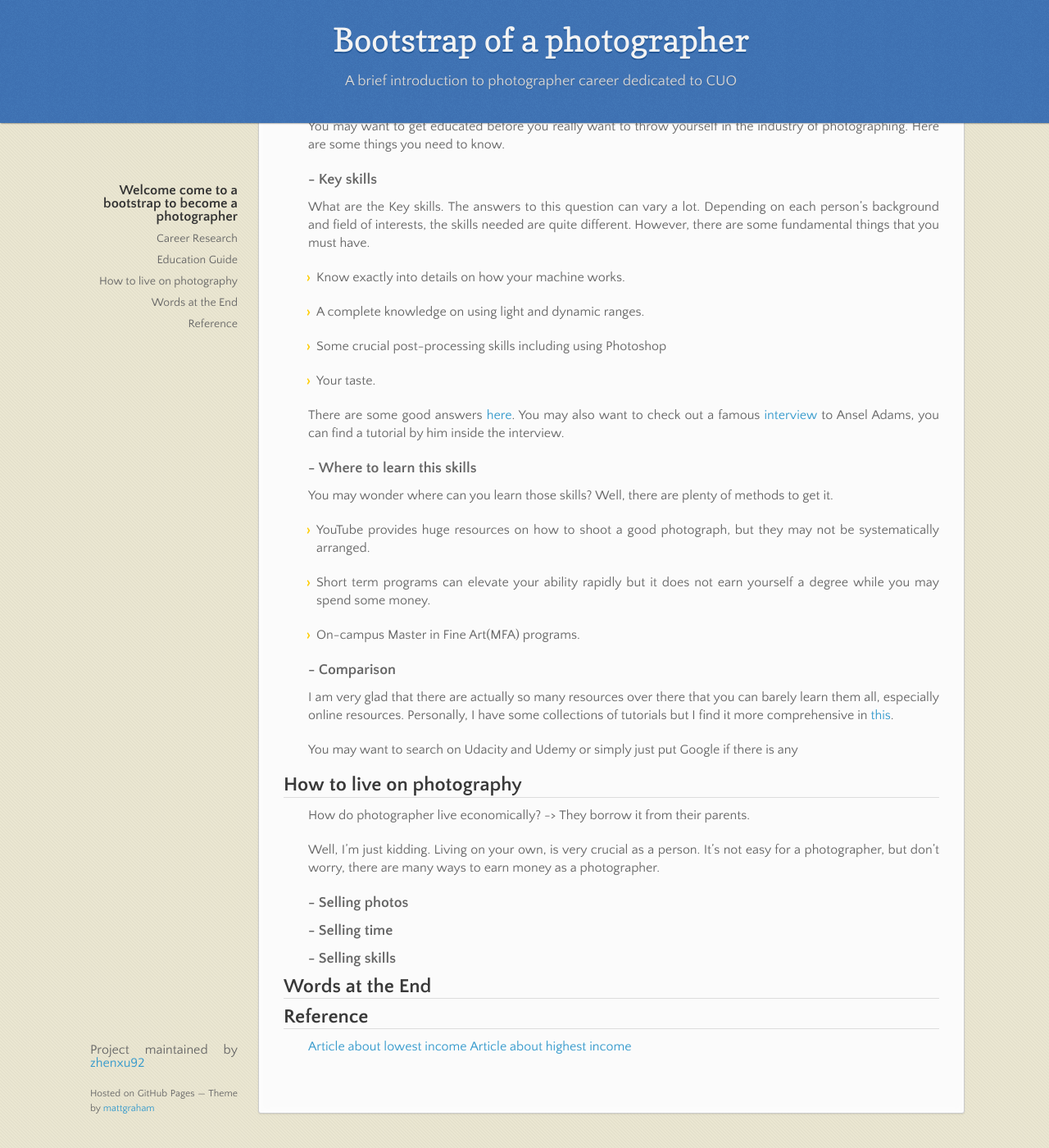
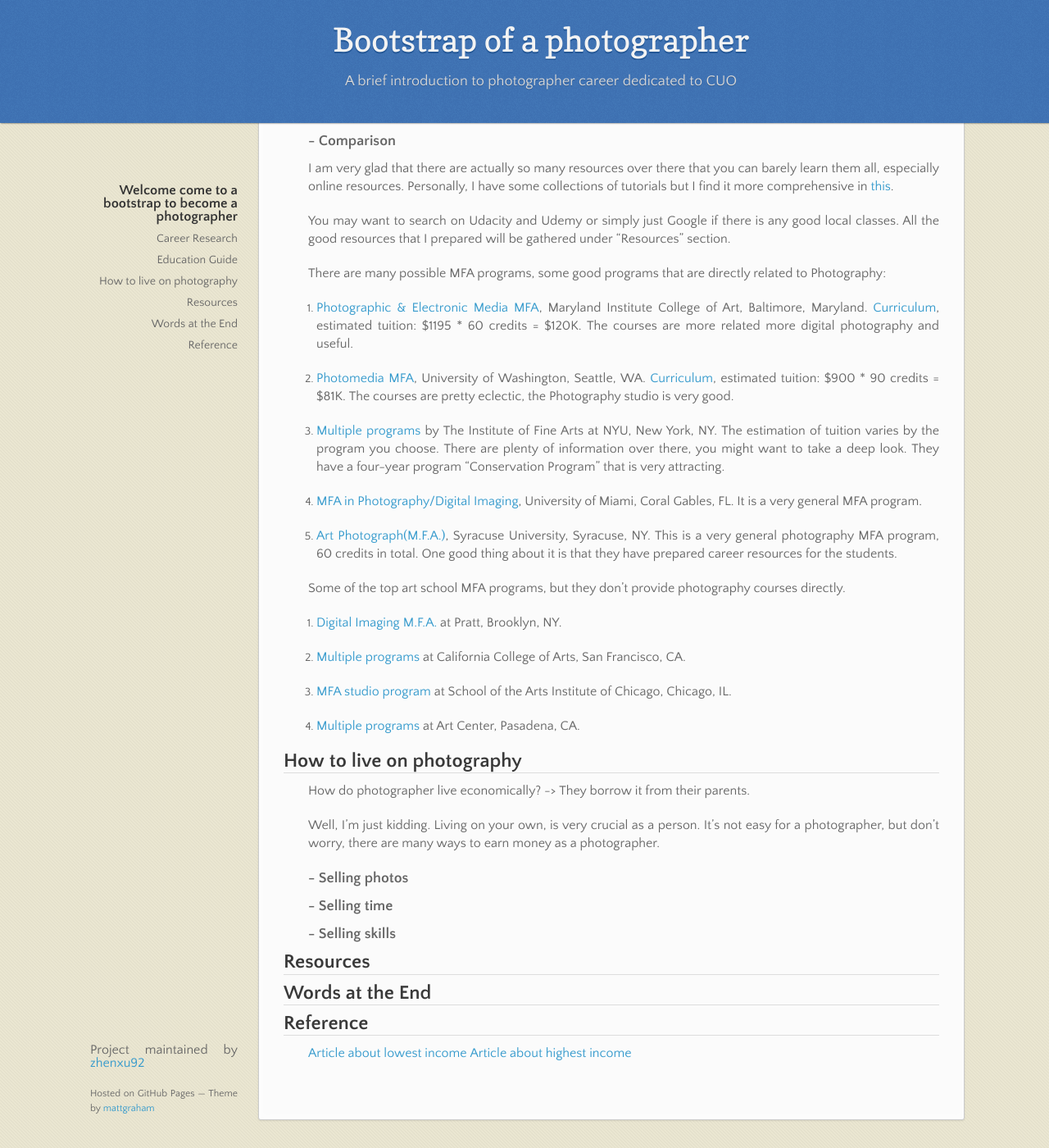
Before and after one commit to zhenxu92/BootstrapOfPhotographer, a Jekyll site: the page built from index.md, in a window 1280 px wide and 1400 px high, scrolled down 3361 px. Shown: the whole window at 82% size. Built offline with Jekyll 4.4.1, drawn with Linux system fonts in a browser that asks for light colours; our own code applies the rules of GitHub Pages for plain Markdown files; some of the changed text lies outside the part shown.

```diff
--- a/_layouts/default.html
+++ b/_layouts/default.html
@@ -6,6 +6,7 @@
 
 {% seo %}
     <link rel="stylesheet" href="{{ '/assets/css/style.css?v=' | append: site.github.build_revision | relative_url }}">
+    <link rel="shortcut icon" href="/BootstrapOfPhotographer/assets/favicon.jpeg" type="image/jpeg">
     <script src="https://code.jquery.com/jquery-3.3.0.min.js" integrity="sha256-RTQy8VOmNlT6b2PIRur37p6JEBZUE7o8wPgMvu18MC4=" crossorigin="anonymous"></script>
     <script src="{{ '/assets/js/main.js' | relative_url }}"></script>
     <!--[if lt IE 9]>
--- a/index.md
+++ b/index.md
@@ -79,7 +75,30 @@ You may wonder where can you learn those skills? Well, there are plenty of metho
 
 I am very glad that there are actually so many resources over there that you can barely learn them all, especially online resources. Personally, I have some collections of tutorials but I find it more comprehensive in [this](https://www.quora.com/How-do-I-learn-photography-1).
 
-You may want to search on Udacity and Udemy or simply just put Google if there is any
+You may want to search on Udacity and Udemy or simply just Google if there is any good local classes. All the good resources that I prepared will be gathered under "Resources" section.
+
+There are many possible MFA programs, some good programs that are directly related to Photography:
+
+1. [Photographic & Electronic Media MFA](https://www.mica.edu/Programs_of_Study/Graduate_Programs/Photographic_and_Electronic_Media_(MFA).html), Maryland Institute College of Art, Baltimore, Maryland. [Curriculum](https://www.mica.edu/Programs_of_Study/Graduate_Programs/Photographic_and_Electronic_Media_(MFA)/Curriculum.html), estimated tuition: $1195 * 60 credits = $120K. The courses are more related more digital photography and useful.
+
+2. [Photomedia MFA](https://art.washington.edu/art/photomedia-mfa), University of Washington, Seattle, WA. [Curriculum](https://art.washington.edu/art/photomedia-mfa-degree-requirements), estimated tuition: $900 * 90 credits = $81K. The courses are pretty eclectic, the Photography studio is very good.
+
+3. [Multiple programs](https://www.nyu.edu/gsas/dept/fineart/prospective/index.htm) by The Institute of Fine Arts at NYU, New York, NY. The estimation of tuition varies by the program you choose. There are plenty of information over there, you might want to take a deep look. They have a four-year program "Conservation Program" that is very attracting.
+
+4. [MFA in Photography/Digital Imaging](http://www.as.miami.edu/art/areas-of-concentration/graduate-program/), University of Miami, Coral Gables, FL. It is a very general MFA program.
+
+5. [Art Photograph(M.F.A.)](http://vpa.syr.edu/academics/transmedia/graduate/art-photography/), Syracuse University, Syracuse, NY. This is a very general photography MFA program, 60 credits in total. One good thing about it is that they have prepared career resources for the students.
+
+Some of the top art school MFA programs, but they don't provide photography courses directly.
+
+1. [Digital Imaging M.F.A.](https://www.pratt.edu/academics/school-of-art/graduate-school-of-art/digital-arts-grad/dda-grad-degrees/imaging/) at Pratt, Brooklyn, NY.
+
+2. [Multiple programs](https://www.cca.edu/admissions/grad) at California College of Arts, San Francisco, CA.
+
+3. [MFA studio program](http://www.saic.edu/academics/departments/painting-and-drawing/master-fine-arts-studio) at School of the Arts Institute of Chicago, Chicago, IL.
+
+4. [Multiple programs](http://www.artcenter.edu/academics/graduate-degrees/overview.html) at Art Center, Pasadena, CA.
+
 
 ## How to live on photography
 
@@ -93,6 +112,8 @@ Well, I'm just kidding. Living on your own, is very crucial as a person. It's no
 
 ### - Selling skills
 
+## Resources
+
 ## Words at the End
 
 ## Reference
```
Also changed, not shown: other parts of index.md (+1 -5 lines), assets/images/collegeMajorsEarnings.jpg (added), assets/images/favicon.jpg (added).
